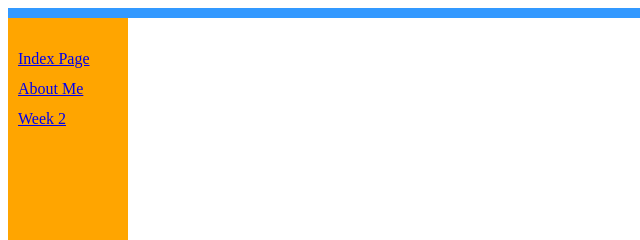
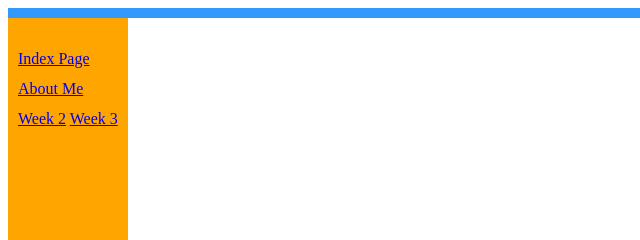
Before and after one commit to wrafab/taor, a plain HTML site: page projects.html in a window 1280 px wide. Shown: the top 240 px of the page, 0-640 px from the left. Drawn offline with Linux system fonts and the light colour scheme.

Commit message:
Update projects.html

```diff
--- a/projects.html
+++ b/projects.html
@@ -39,6 +39,7 @@ footer {
 <a href="index.html">Index Page</a>
 <a href="aboutMe.html">About Me</a>
 <a href="week2.html">Week 2</a>
+<a href="week3.html">Week 3</a>
 </p>
 </nav>
 <section>
```
